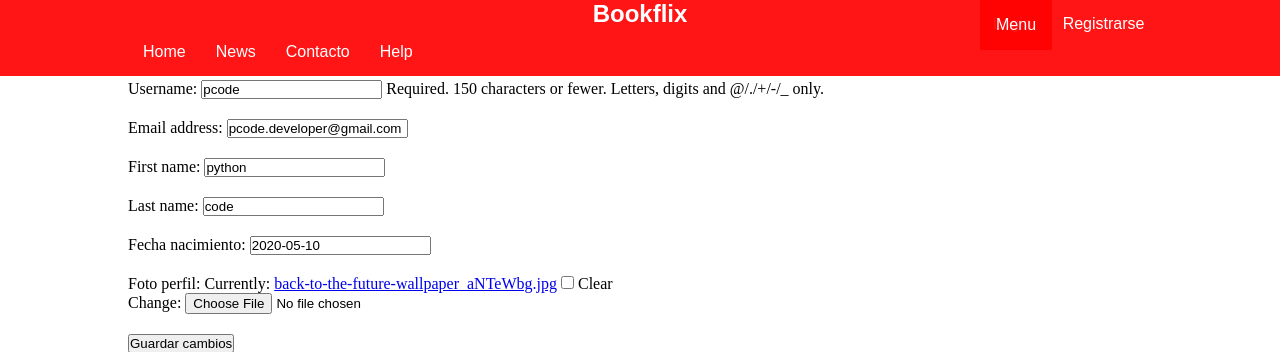
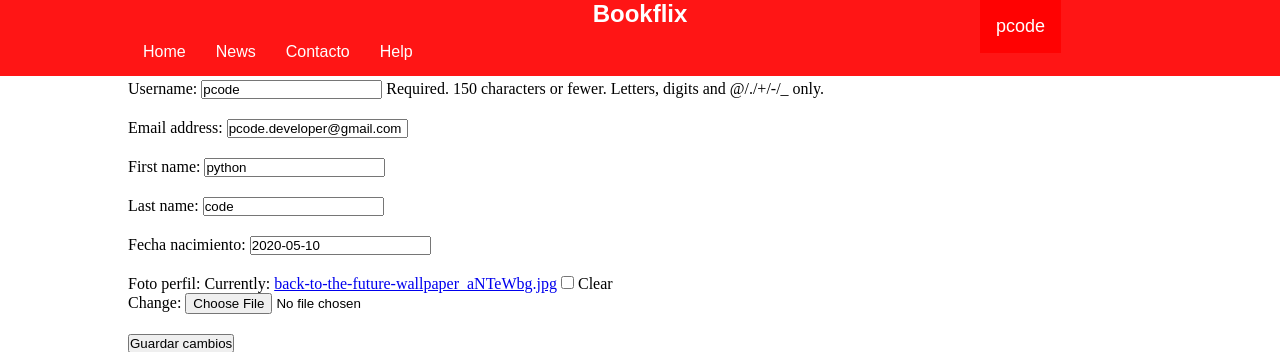
Before and after one commit to valentincolato/bookflix, a Django app: page /profile/edit_profile/ in a window 1280 px wide. Shown: the top 352 px of the page. Run offline with Django 3.2, Linux system fonts and the light colour scheme; a user stored in the database is signed in; data comes from the database, SQL or seed files in the repository.

Commit message:
Add files via upload

```diff
--- a/templates/barra.html
+++ b/templates/barra.html
@@ -124,11 +124,14 @@ nav li a:hover{
                       <li><a href="/contact">Contacto</a></li>
                       <li><a href="/help">Help</a></li>
 
+                      {% if user.is_authenticated.not %}
+
+
 
                       <li><a style="position: absolute;top:0;margin-left:550px;"href="/login">Login</a></li>
                       <li><a  style="position: absolute;top:0;margin-left:620px;" href="/register">Registrarse</a></li>
 
-
+                      {% endif %}
 
 
                   </ul>
@@ -137,13 +140,15 @@ nav li a:hover{
               </nav>
 
           </section>
+          {% if user.is_authenticated %}
           <div class="dropdown">
-            <button class="dropbtn">Menu</button>
+            <button style="font-size: large;"class="dropbtn">{{request.user.username}}</button>
             <div class="dropdown-content">
               <a href="/logout">Logout</a>
               <a href="/profile">Profile</a>
             </div>
           </div>
+          {% endif %}
       </header>
 </body>
 </html>
```
